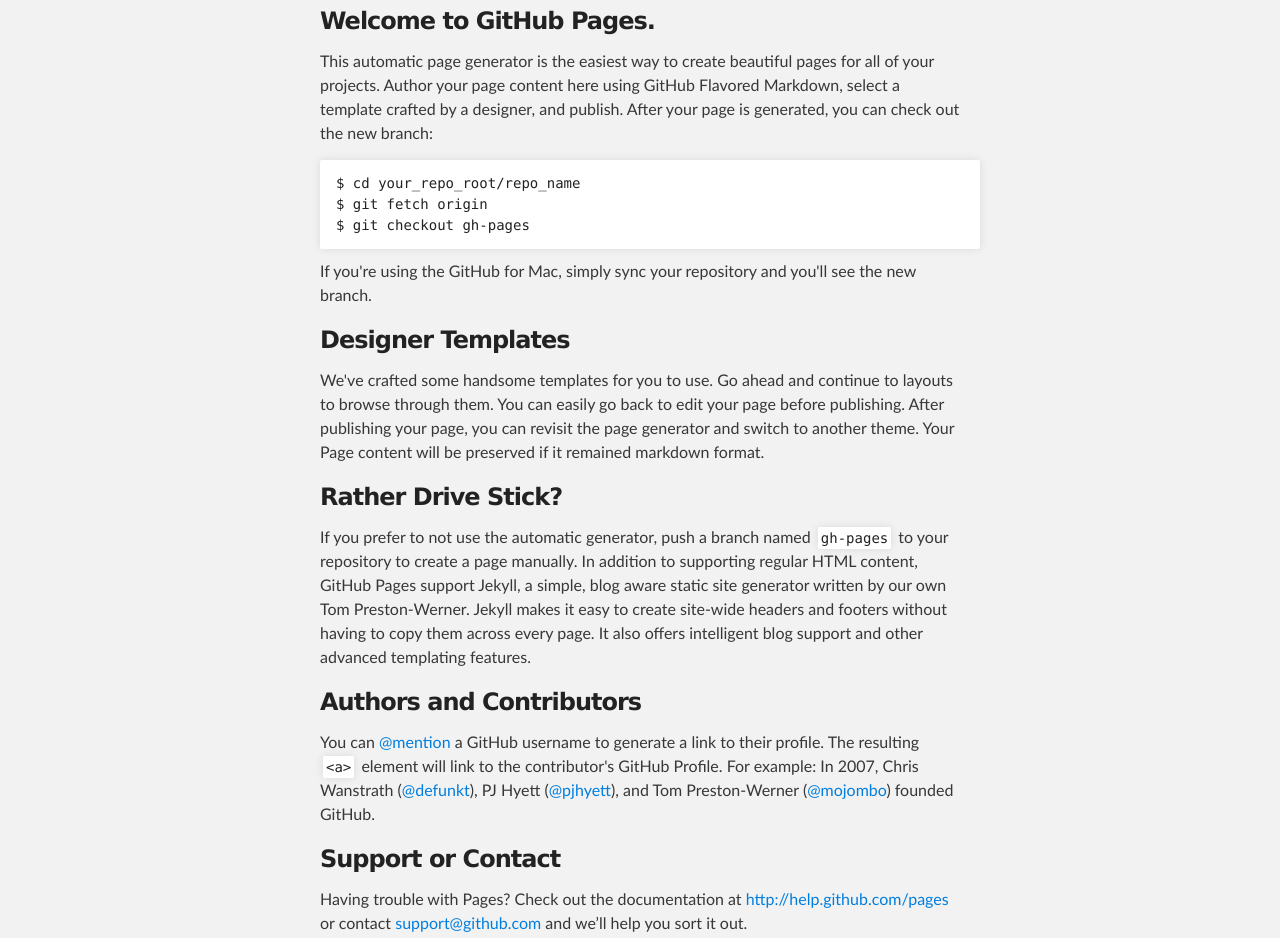
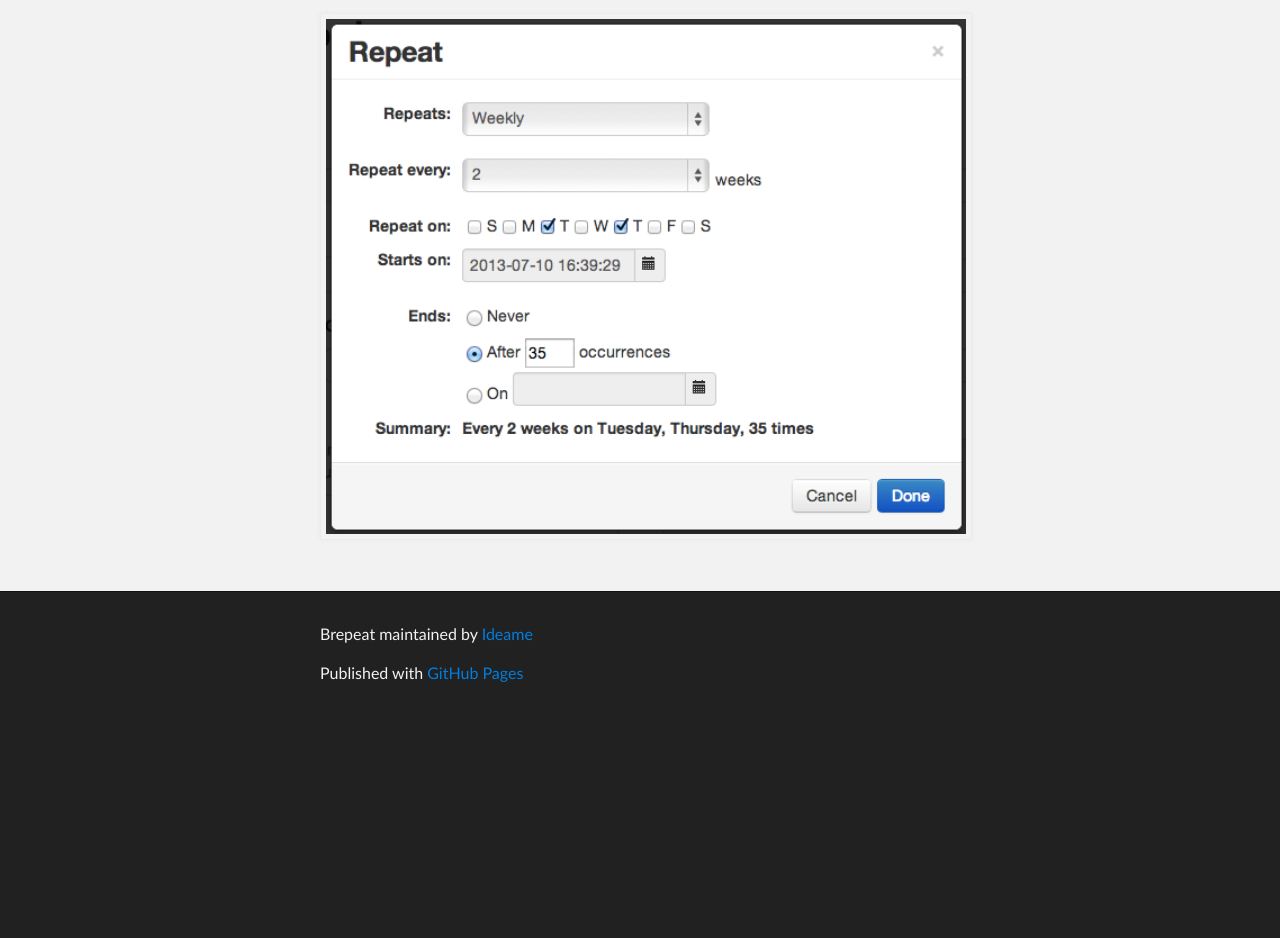
Before and after one commit to Ideame/brepeat, a plain HTML site: page index.html in a window 1280 px wide. Shown: the part 293-1231 px from the top of the page. After the commit the page ends 1013 px from the top, so only its background shows below. Drawn offline with Linux system fonts and the light colour scheme.

```diff
--- a/index.html
+++ b/index.html
@@ -31,37 +31,7 @@
     <!-- MAIN CONTENT -->
     <div id="main_content_wrap" class="outer">
       <section id="main_content" class="inner">
-        <h3>
-<a name="welcome-to-github-pages" class="anchor" href="#welcome-to-github-pages"><span class="octicon octicon-link"></span></a>Welcome to GitHub Pages.</h3>
-
-<p>This automatic page generator is the easiest way to create beautiful pages for all of your projects. Author your page content here using GitHub Flavored Markdown, select a template crafted by a designer, and publish. After your page is generated, you can check out the new branch:</p>
-
-<pre><code>$ cd your_repo_root/repo_name
-$ git fetch origin
-$ git checkout gh-pages
-</code></pre>
-
-<p>If you're using the GitHub for Mac, simply sync your repository and you'll see the new branch.</p>
-
-<h3>
-<a name="designer-templates" class="anchor" href="#designer-templates"><span class="octicon octicon-link"></span></a>Designer Templates</h3>
-
-<p>We've crafted some handsome templates for you to use. Go ahead and continue to layouts to browse through them. You can easily go back to edit your page before publishing. After publishing your page, you can revisit the page generator and switch to another theme. Your Page content will be preserved if it remained markdown format.</p>
-
-<h3>
-<a name="rather-drive-stick" class="anchor" href="#rather-drive-stick"><span class="octicon octicon-link"></span></a>Rather Drive Stick?</h3>
-
-<p>If you prefer to not use the automatic generator, push a branch named <code>gh-pages</code> to your repository to create a page manually. In addition to supporting regular HTML content, GitHub Pages support Jekyll, a simple, blog aware static site generator written by our own Tom Preston-Werner. Jekyll makes it easy to create site-wide headers and footers without having to copy them across every page. It also offers intelligent blog support and other advanced templating features.</p>
-
-<h3>
-<a name="authors-and-contributors" class="anchor" href="#authors-and-contributors"><span class="octicon octicon-link"></span></a>Authors and Contributors</h3>
-
-<p>You can <a href="https://github.com/blog/821" class="user-mention">@mention</a> a GitHub username to generate a link to their profile. The resulting <code>&lt;a&gt;</code> element will link to the contributor's GitHub Profile. For example: In 2007, Chris Wanstrath (<a href="https://github.com/defunkt" class="user-mention">@defunkt</a>), PJ Hyett (<a href="https://github.com/pjhyett" class="user-mention">@pjhyett</a>), and Tom Preston-Werner (<a href="https://github.com/mojombo" class="user-mention">@mojombo</a>) founded GitHub.</p>
-
-<h3>
-<a name="support-or-contact" class="anchor" href="#support-or-contact"><span class="octicon octicon-link"></span></a>Support or Contact</h3>
-
-<p>Having trouble with Pages? Check out the documentation at <a href="http://help.github.com/pages">http://help.github.com/pages</a> or contact <a href="mailto:support@github.com">support@github.com</a> and we’ll help you sort it out.</p>
+        <p><img src="http://ideame.github.io/brepeat/images/screenshot.png" alt="Component Screenshot"></p>
       </section>
     </div>
 
```
Also changed, not shown: params.json (+1 -1 lines).
